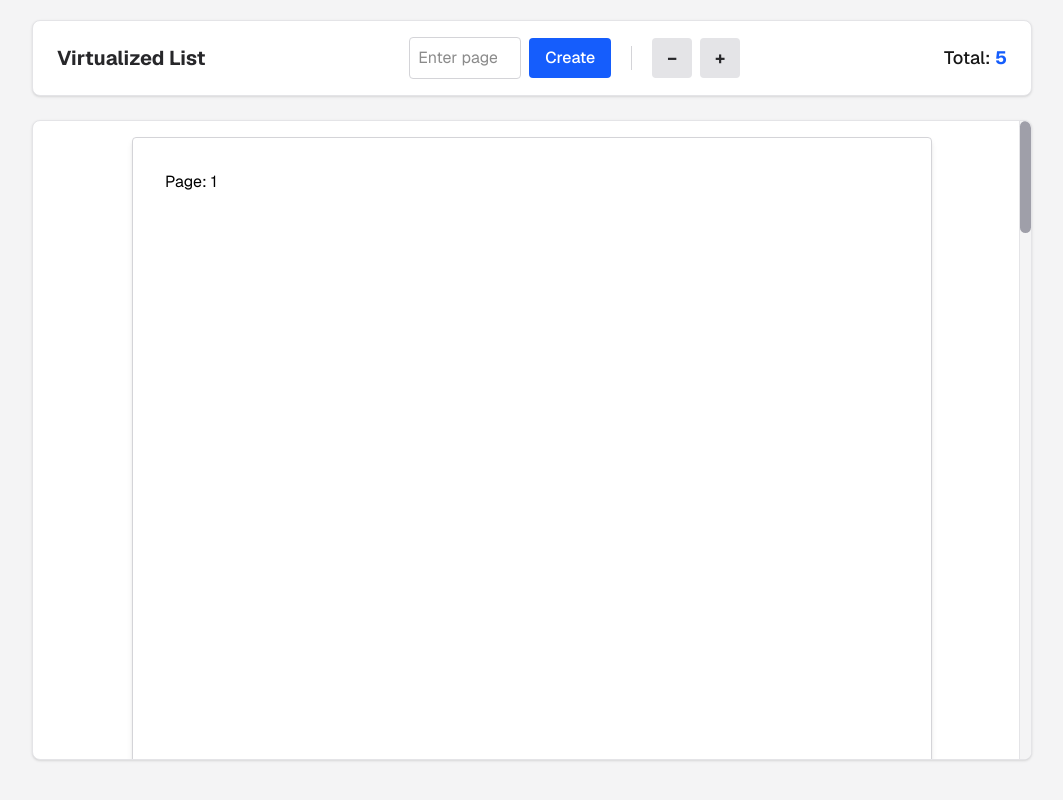
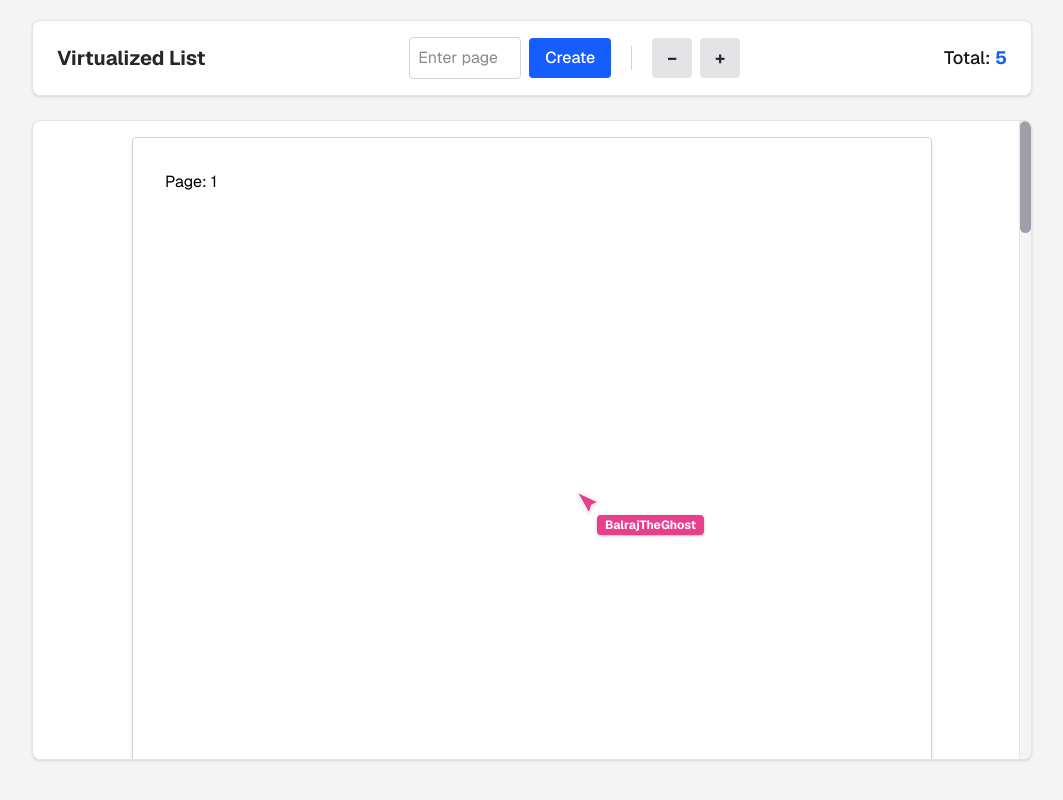
Before and after one commit to BalrajDhawan/Virtualized_List_docScale, a Next.js app: page / in a window 1280 px wide. Both pictures are taken after typing "5" into the empty fields and a click on the button "Create". Shown: the whole page, without its empty margins (108-1171 px from the left). Built offline with nearby package versions, Linux system fonts and the light colour scheme.

Commit message:
feat: add multiplayer simulation with ghost cursors

```diff
--- a/app/page.tsx
+++ b/app/page.tsx
@@ -3,9 +3,13 @@
 import React, { useState } from "react";
 import { DocumentViewer } from "../components/DocumentViewer/DocumentViewer";
 import { Header } from "../components/Header/Header";
+import { useMultiplayerSimulation } from "../hooks/useMultiplayerSimulation";
 
 export default function Home() {
   const [pageCount, setPageCount] = useState<number>(0);
+
+  // Ignite the Ghost WebSockets Engine!
+  useMultiplayerSimulation(pageCount > 0);
 
   return (
     <div className="flex flex-col flex-1 items-center justify-start min-h-screen py-5 bg-zinc-100 font-sans dark:bg-zinc-900 dark:text-zinc-100">
--- a/components/Page/Page.tsx
+++ b/components/Page/Page.tsx
@@ -14,6 +14,7 @@ export const Page = React.memo(({ index, translateY }: PageProps) => {
   const deleteAnnotation = useDocumentStore(state => state.deleteAnnotation);
   const selectedAnnotationId = useDocumentStore(state => state.selectedAnnotationId);
   const setSelectedAnnotationId = useDocumentStore(state => state.setSelectedAnnotationId);
+  const ghostCursors = useDocumentStore(state => state.ghostCursors[index] || []);
 
   // Hook handles transient 60fps drawing state and percentage math calculations
   const { pageRef, handlePointerDown, handlePointerMove, handlePointerUp, transientBox } = useAnnotation(index, addAnnotation);
@@ -116,6 +117,31 @@ export const Page = React.memo(({ index, translateY }: PageProps) => {
           }}
         />
       )}
+
+      {/* RENDER GHOST CURSORS (WebSocket Simulation) */}
+      {ghostCursors.map((cursor) => (
+        <div
+          key={cursor.id}
+          className="absolute pointer-events-none z-50 flex items-center justify-center transition-all duration-100 ease-linear"
+          style={{
+            left: `${cursor.x * 100}%`,
+            top: `${cursor.y * 100}%`
+          }}
+        >
+          {/* Mock Mouse Pointer SVG */}
+          <div style={{ color: cursor.color }} className="relative drop-shadow">
+            <svg width="24" height="24" viewBox="0 0 24 24" fill="currentColor" stroke="white" strokeWidth="1" xmlns="http://www.w3.org/2000/svg">
+              <path d="M5.5 3.21L15.36 21.05C15.54 21.36 15.93 21.46 16.24 21.28C16.38 21.19 16.48 21.07 16.53 20.91L18.72 13.79L23.75 11.75C24.08 11.62 24.23 11.25 24.1 10.92C24.03 10.76 23.91 10.63 23.75 10.55L6.03 2.11C5.7 1.95 5.3 2.08 5.14 2.4C5.07 2.54 5.04 2.7 5.05 2.85L5.5 3.21Z"/>
+            </svg>
+            <div
+              className="absolute left-6 top-6 px-2 py-0.5 rounded text-xs text-white font-bold whitespace-nowrap shadow"
+              style={{ backgroundColor: cursor.color }}
+            >
+              {cursor.name}
+            </div>
+          </div>
+        </div>
+      ))}
     </div>
   );
 });
--- /dev/null
+++ b/hooks/useMultiplayerSimulation.ts
@@ -0,0 +1,65 @@
+import { useEffect } from 'react';
+import { useDocumentStore } from '../state/documentStore';
+
+const GHOST_ID = 'ghost-user-007';
+const GHOST_NAME = 'BalrajTheGhost';
+const TARGET_PAGE = 0; // Simulate all ghost activity on Page 1 for visibility
+
+export function useMultiplayerSimulation(isActive: boolean) {
+  useEffect(() => {
+    if (!isActive) return;
+
+    let cursorX = 0.5;
+    let cursorY = 0.5;
+    let moveInterval: NodeJS.Timeout;
+    let drawInterval: NodeJS.Timeout;
+    let deleteInterval: NodeJS.Timeout;
+
+    // SIMULATED WEBSOCKET: 60FPS Cursor Movement
+    moveInterval = setInterval(() => {
+      // Random walk algorithm
+      cursorX = Math.max(0, Math.min(1, cursorX + (Math.random() - 0.5) * 0.05));
+      cursorY = Math.max(0, Math.min(1, cursorY + (Math.random() - 0.5) * 0.05));
+
+      useDocumentStore.getState().updateGhostCursor(TARGET_PAGE, {
+        id: GHOST_ID,
+        name: GHOST_NAME,
+        color: '#e83e8c', // Pink cursor
+        x: cursorX,
+        y: cursorY
+      });
+    }, 100); // 10 ticks a second
+
+    // SIMULATED WEBSOCKET: Random Annotation Creation (Every 4 seconds)
+    drawInterval = setInterval(() => {
+      useDocumentStore.getState().addAnnotation(TARGET_PAGE, {
+        id: `ghost-box-${Date.now()}`,
+        x: cursorX,
+        y: cursorY,
+        width: 0.2 + (Math.random() * 0.2), // Random width (20-40%)
+        height: 0.1 + (Math.random() * 0.1), // Random height (10-20%)
+        color: 'rgba(232, 62, 140, 0.4)', // Pink box
+        status: 'syncing'
+      });
+    }, 4000);
+
+    // SIMULATED WEBSOCKET: Random Deletion of our own boxes (Every 10 seconds)
+    deleteInterval = setInterval(() => {
+      const state = useDocumentStore.getState();
+      const pageAnnotations = state.annotations[TARGET_PAGE] || [];
+      const ghostBoxes = pageAnnotations.filter(a => a.id.startsWith('ghost-box'));
+
+      if (ghostBoxes.length > 0) {
+        // Delete a random ghost box
+        const targetToDelete = ghostBoxes[Math.floor(Math.random() * ghostBoxes.length)].id;
+        state.deleteAnnotation(TARGET_PAGE, targetToDelete);
+      }
+    }, 10000);
+
+    return () => {
+      clearInterval(moveInterval);
+      clearInterval(drawInterval);
+      clearInterval(deleteInterval);
+    };
+  }, [isActive]);
+}
--- a/state/documentStore.ts
+++ b/state/documentStore.ts
@@ -1,23 +1,44 @@
 import { create } from 'zustand';
-import { Annotation } from '../types';
+import { Annotation, GhostCursor } from '../types';
 
 interface DocumentState {
   annotations: Record<number, Annotation[]>;
   selectedAnnotationId: string | null;
+  ghostCursors: Record<number, GhostCursor[]>; // Scoped exactly to pageIndex!
 
   addAnnotation: (pageIndex: number, annotation: Annotation) => void;
   deleteAnnotation: (pageIndex: number, id: string) => void;
   setSelectedAnnotationId: (id: string | null) => void;
+  updateGhostCursor: (pageIndex: number, cursor: GhostCursor) => void;
 }
 
 export const useDocumentStore = create<DocumentState>((set) => ({
   annotations: {},
   selectedAnnotationId: null,
+  ghostCursors: {},
 
   setSelectedAnnotationId: (id) => set({ selectedAnnotationId: id }),
 
+  updateGhostCursor: (pageIndex, cursor) => set((state) => {
+    const pageCursors = state.ghostCursors[pageIndex] || [];
+    const index = pageCursors.findIndex(c => c.id === cursor.id);
+
+    let nextCursors = [...pageCursors];
+    if (index === -1) {
+      nextCursors.push(cursor);
+    } else {
+      nextCursors[index] = cursor;
+    }
+
+    return {
+      ghostCursors: {
+        ...state.ghostCursors,
+        [pageIndex]: nextCursors
+      }
+    };
+  }),
+
   addAnnotation: (pageIndex, annotation) => {
-    // 1. Instantly push annotation in 'syncing' status (Optimistic UI)
     set((state) => {
       const existingAnnotations = state.annotations[pageIndex] || [];
       return {
@@ -28,7 +49,6 @@ export const useDocumentStore = create<DocumentState>((set) => ({
       };
     });
 
-    // 2. Simulate 1.5s Backend API Delay
     setTimeout(() => {
       set((state) => {
         const existingAnnotations = state.annotations[pageIndex] || [];
@@ -53,7 +73,6 @@ export const useDocumentStore = create<DocumentState>((set) => ({
         ...state.annotations,
         [pageIndex]: existingAnnotations.filter((ann) => ann.id !== id)
       },
-      // Clear selection if we just deleted the selected item
       selectedAnnotationId: state.selectedAnnotationId === id ? null : state.selectedAnnotationId
     };
   })
--- a/types/index.ts
+++ b/types/index.ts
@@ -8,3 +8,11 @@ export interface Annotation {
   content?: string;// Text attached to the annotation (for later)
   status: 'syncing' | 'saved'; // Lifecycle tracking
 }
+
+export interface GhostCursor {
+  id: string;      // Simulated connected user ID
+  name: string;    // Display Name
+  x: number;       // Percentage X
+  y: number;       // Percentage Y
+  color: string;   // Cursor Color
+}
```
